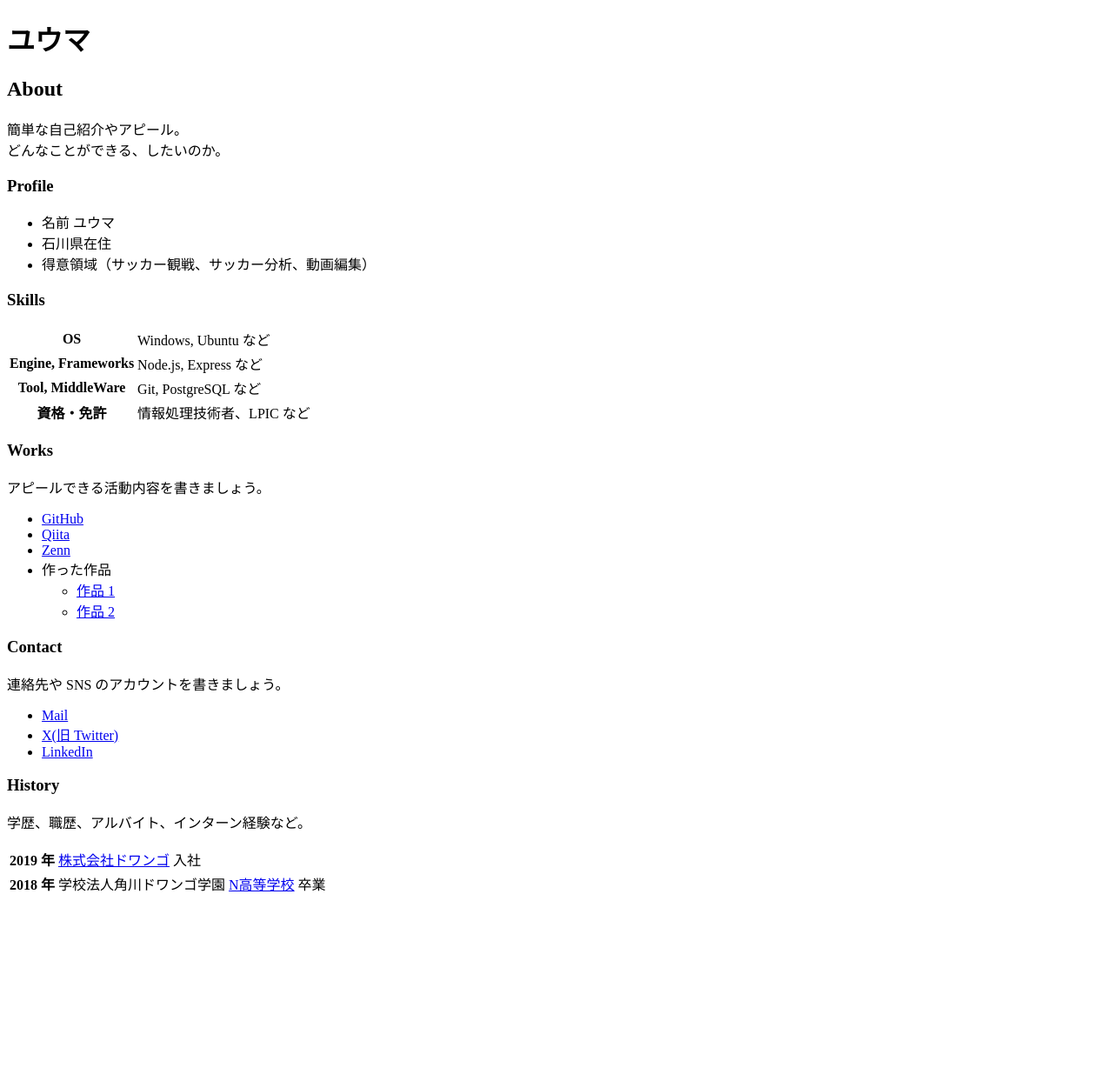
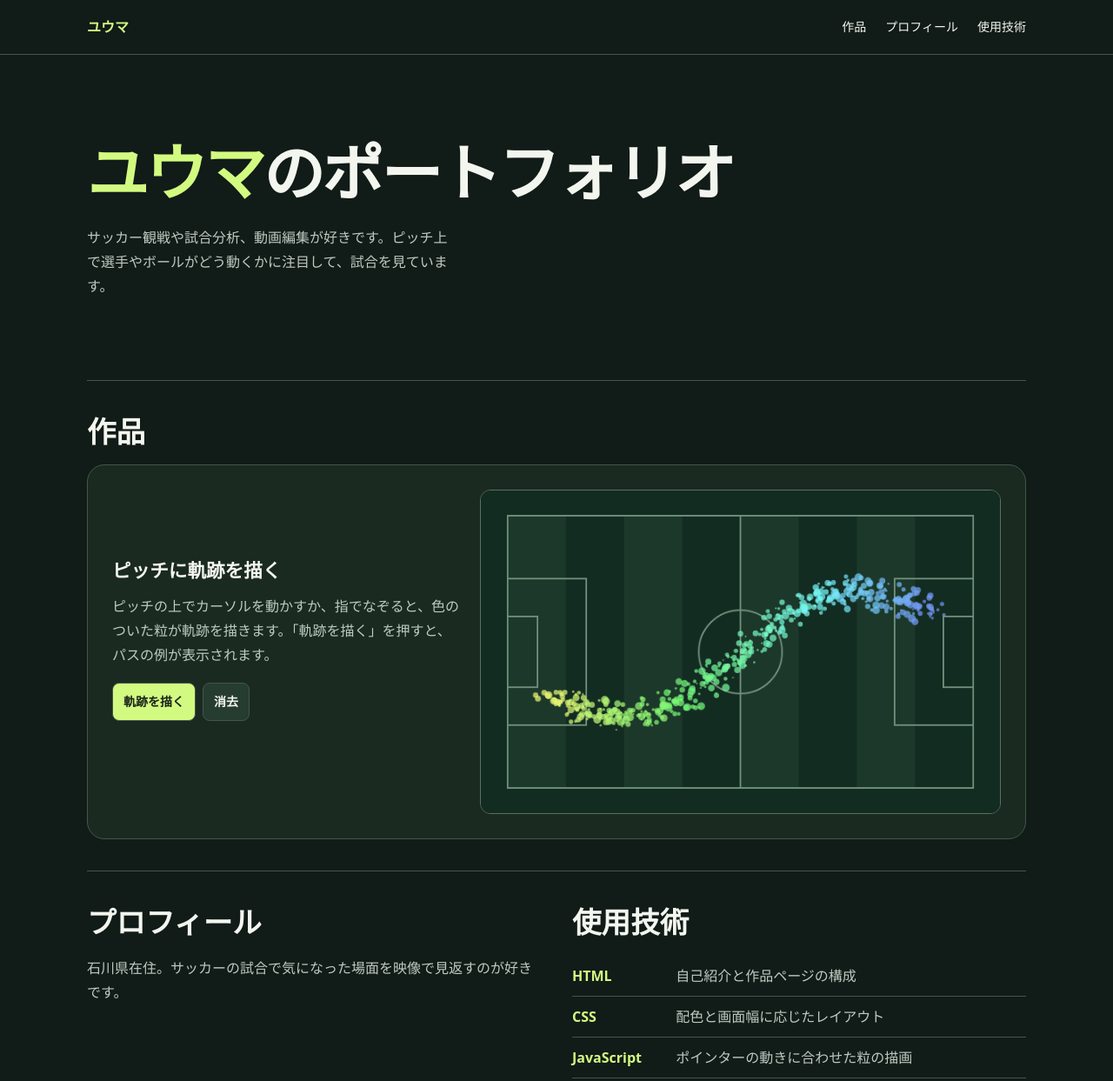
Before and after one commit to 261zs02911-boop/github.io, a plain HTML site: page index.html in a window 1280 px wide. Shown: the top 1243 px of the page at 87% size. Before the commit the page ends 1039 px from the top, so only its background shows below. Drawn offline with Linux system fonts and the light colour scheme.

Commit message:
サッカーをテーマにポートフォリオを作成

```diff
--- a/index.html
+++ b/index.html
@@ -1,80 +1,183 @@
-<!DOCTYPE html>
+<!doctype html>
 <html lang="ja">
 <head>
   <meta charset="utf-8">
   <meta name="viewport" content="width=device-width, initial-scale=1">
+  <meta name="description" content="サッカー分析と動画編集に興味のあるユウマのポートフォリオ。">
   <title>ユウマのポートフォリオ</title>
+  <style>
+    :root {
+      color-scheme: dark;
+      font-family: system-ui, -apple-system, "Hiragino Sans", sans-serif;
+      background: #111b18;
+      color: #f3f6ef;
+      --accent: #d3fa80;
+      --muted: #becac0;
+      --line: #43564a;
+    }
+    * { box-sizing: border-box; }
+    body { margin: 0; line-height: 1.75; }
+    a { color: inherit; text-underline-offset: .25em; }
+    a:hover { color: var(--accent); }
+    :focus-visible { outline: 2px solid var(--accent); outline-offset: 4px; }
+    .wrap { width: min(1080px, calc(100% - 40px)); margin-inline: auto; }
+    header { border-bottom: 1px solid var(--line); }
+    .bar { display: flex; justify-content: space-between; align-items: center; gap: 16px; padding-block: 17px; }
+    .brand { color: var(--accent); font-weight: 800; text-decoration: none; }
+    nav { display: flex; flex-wrap: wrap; gap: 8px 22px; font-size: .875rem; }
+    nav a { text-decoration: none; }
+    .hero { padding-block: clamp(40px, 8vw, 94px); border-bottom: 1px solid var(--line); }
+    h1, h2, h3, p, figure { margin: 0; }
+    h1 { font-size: clamp(2.15rem, 5.8vw, 4.4rem); line-height: 1.18; letter-spacing: -.04em; }
+    h1 span { color: var(--accent); }
+    .hero p { margin-top: 19px; max-width: 46ch; color: var(--muted); }
+    main section { padding-block: 36px; }
+    h2 { font-size: clamp(1.55rem, 4vw, 2.1rem); margin-bottom: 15px; line-height: 1.35; }
+    h3 { font-size: 1.35rem; }
+    .work { display: grid; grid-template-columns: minmax(0, .8fr) minmax(0, 1.2fr); gap: 24px; align-items: center; padding: clamp(16px, 3vw, 28px); border: 1px solid var(--line); border-radius: 20px; background: #1a2a21; }
+    .work p { color: var(--muted); margin: 9px 0 18px; }
+    .actions { display: flex; flex-wrap: wrap; gap: 8px; }
+    button { font: inherit; font-weight: 700; font-size: .875rem; padding: 8px 12px; min-height: 44px; border-radius: 8px; border: 1px solid var(--line); background: #273c30; color: inherit; cursor: pointer; }
+    button:hover { border-color: var(--accent); }
+    #draw { background: var(--accent); color: #18241a; }
+    canvas { display: block; width: 100%; height: auto; border-radius: 12px; border: 1px solid #59715d; background: #132c22; touch-action: none; }
+    #notice { color: var(--muted); font-size: .875rem; margin: 9px 0 0; min-height: 1.75em; }
+    .details { display: grid; grid-template-columns: 1fr 1fr; gap: 36px; border-top: 1px solid var(--line); }
+    .details section p, dd { color: var(--muted); }
+    dl { margin: 0; }
+    dl div { display: grid; grid-template-columns: 6.7rem 1fr; gap: 12px; padding-block: 9px; border-bottom: 1px solid var(--line); }
+    dt { color: var(--accent); font-weight: 700; }
+    dd { margin: 0; }
+    footer { border-top: 1px solid var(--line); padding-block: 20px; font-size: .875rem; color: var(--muted); }
+    @media (max-width: 680px) {
+      .wrap { width: calc(100% - 32px); }
+      .bar { align-items: start; }
+      nav { gap: 4px 14px; justify-content: end; }
+      .work, .details { grid-template-columns: 1fr; }
+      .details { gap: 0; }
+      .details section + section { padding-top: 0; }
+    }
+  </style>
 </head>
 <body>
-    <h1>ユウマ</h1>
+  <header>
+    <div class="wrap bar">
+      <a class="brand" href="#top">ユウマ</a>
+      <nav aria-label="ページ内ナビゲーション">
+        <a href="#works">作品</a>
+        <a href="#profile">プロフィール</a>
+        <a href="#skills">使用技術</a>
+      </nav>
+    </div>
+  </header>
+  <main id="top" class="wrap">
+    <div class="hero">
+      <h1><span>ユウマ</span>のポートフォリオ</h1>
+      <p>サッカー観戦や試合分析、動画編集が好きです。ピッチ上で選手やボールがどう動くかに注目して、試合を見ています。</p>
+    </div>
+    <section id="works" aria-labelledby="works-title">
+      <h2 id="works-title">作品</h2>
+      <article class="work">
+        <div>
+          <h3>ピッチに軌跡を描く</h3>
+          <p id="instructions">ピッチの上でカーソルを動かすか、指でなぞると、色のついた粒が軌跡を描きます。「軌跡を描く」を押すと、パスの例が表示されます。</p>
+          <div class="actions">
+            <button id="draw" type="button">軌跡を描く</button>
+            <button id="clear" type="button">消去</button>
+          </div>
+          <p id="notice" role="status"></p>
+        </div>
+        <figure>
+          <canvas id="pitch" width="660" height="410" aria-label="サッカーのピッチとボールの軌跡" aria-describedby="instructions">サッカーのピッチに、動きに合わせて色の粒を描く作品です。</canvas>
+        </figure>
+      </article>
+    </section>
+    <div class="details">
+      <section id="profile" aria-labelledby="profile-title">
+        <h2 id="profile-title">プロフィール</h2>
+        <p>石川県在住。サッカーの試合で気になった場面を映像で見返すのが好きです。</p>
+      </section>
+      <section id="skills" aria-labelledby="skills-title">
+        <h2 id="skills-title">使用技術</h2>
+        <dl>
+          <div><dt>HTML</dt><dd>自己紹介と作品ページの構成</dd></div>
+          <div><dt>CSS</dt><dd>配色と画面幅に応じたレイアウト</dd></div>
+          <div><dt>JavaScript</dt><dd>ポインターの動きに合わせた粒の描画</dd></div>
+        </dl>
+      </section>
+    </div>
+  </main>
+  <footer><div class="wrap">ユウマ</div></footer>
+  <script>
+    const pitch = document.querySelector('#pitch');
+    const pen = pitch.getContext('2d');
+    const notice = document.querySelector('#notice');
+    let hue = 64;
+
+    function paintPitch() {
+      pen.fillStyle = '#132c22';
+      pen.fillRect(0, 0, pitch.width, pitch.height);
+      pen.fillStyle = '#1c382a';
+      for (let x = 34; x < 626; x += 148) {
+        pen.fillRect(x, 32, 74, 346);
+      }
+      pen.strokeStyle = '#71917c';
+      pen.lineWidth = 2;
+      pen.strokeRect(34, 32, 592, 346);
+      pen.strokeRect(34, 112, 100, 186);
+      pen.strokeRect(526, 112, 100, 186);
+      pen.strokeRect(34, 160, 38, 90);
+      pen.strokeRect(588, 160, 38, 90);
+      pen.beginPath();
+      pen.moveTo(330, 32);
+      pen.lineTo(330, 378);
+      pen.stroke();
+      pen.beginPath();
+      pen.arc(330, 205, 53, 0, Math.PI * 2);
+      pen.stroke();
+    }
+
+    function drawParticles(x, y) {
+      for (let particle = 0; particle < 6; particle++) {
+        const angle = Math.random() * Math.PI * 2;
+        const distance = Math.random() * 22;
+        const radius = 1 + Math.random() * 4;
+        pen.fillStyle = 'hsla(' + hue + ', 88%, 71%, 0.72)';
+        pen.beginPath();
+        pen.arc(x + Math.cos(angle) * distance, y + Math.sin(angle) * distance, radius, 0, Math.PI * 2);
+        pen.fill();
+      }
+      hue = (hue + 2) % 360;
+    }
+
+    function drawExample() {
+      paintPitch();
+      hue = 64;
+      for (let x = 86; x <= 574; x += 6) {
+        const progress = (x - 86) / 488;
+        const y = 260 - progress * 104 + Math.sin(progress * Math.PI * 2) * 50;
+        drawParticles(x, y);
+      }
+    }
+
+    function drawAtPointer(event) {
+      const bounds = pitch.getBoundingClientRect();
+      const x = (event.clientX - bounds.left) / bounds.width * pitch.width;
+      const y = (event.clientY - bounds.top) / bounds.height * pitch.height;
+      drawParticles(x, y);
+    }
+
+    pitch.addEventListener('pointerdown', drawAtPointer);
+    pitch.addEventListener('pointermove', drawAtPointer);
+    document.querySelector('#draw').addEventListener('click', () => {
+      drawExample();
+      notice.textContent = 'パスの例を表示しました。';
+    });
+    document.querySelector('#clear').addEventListener('click', () => {
+      paintPitch();
+      notice.textContent = '軌跡を消去しました。';
+    });
+    drawExample();
+  </script>
 </body>
 </html>
-
-    <h2>About</h2>
-    <p>
-      簡単な自己紹介やアピール。<br>
-      どんなことができる、したいのか。
-    </p>
-
-    <h3>Profile</h3>
-    <ul>
-      <li>名前 ユウマ</li>
-      <li>石川県在住</li>
-      <li>得意領域（サッカー観戦、サッカー分析、動画編集）</li>
-    </ul>
-
-    <h3>Skills</h3>
-    <table>
-      <tr>
-        <th>OS</th>
-        <td>Windows, Ubuntu など</td>
-      </tr>
-      <tr>
-        <th>Engine, Frameworks</th>
-        <td>Node.js, Express など</td>
-      </tr>
-      <tr>
-        <th>Tool, MiddleWare</th>
-        <td>Git, PostgreSQL など</td>
-      </tr>
-      <tr>
-        <th>資格・免許</th>
-        <td>情報処理技術者、LPIC など</td>
-      </tr>
-    </table>
-
-    <h3>Works</h3>
-    <p>アピールできる活動内容を書きましょう。</p>
-    <ul>
-      <li><a href="https://github.com/">GitHub</a></li>
-      <li><a href="https://qiita.com/">Qiita</a></li>
-      <li><a href="https://zenn.dev/">Zenn</a></li>
-      <li>
-        作った作品
-        <ul>
-          <li><a href="https://example.com/">作品 1</a></li>
-          <li><a href="https://example.com/">作品 2</a></li>
-        </ul>
-      </li>
-    </ul>
-
-    <h3>Contact</h3>
-    <p>連絡先や SNS のアカウントを書きましょう。</p>
-    <ul>
-      <li><a href="mailto:name@example.com">Mail</a></li>
-      <li><a href="https://twitter.com/n_yobikou">X(旧 Twitter)</a></li>
-      <li><a href="https://www.linkedin.com/">LinkedIn</a></li>
-    </ul>
-
-    <h3>History</h3>
-    <p>学歴、職歴、アルバイト、インターン経験など。</p>
-    <table>
-      <tr>
-        <th>2019 年</th>
-        <td><a href="https://dwango.co.jp/">株式会社ドワンゴ</a> 入社</td>
-      </tr>
-      <tr>
-        <th>2018 年</th>
-        <td>学校法人角川ドワンゴ学園 <a href="https://nnn.ed.jp/">N高等学校</a> 卒業</td>
-      </tr>
-     </table>
```
Lines whose indentation alone changed are shown as unchanged.
